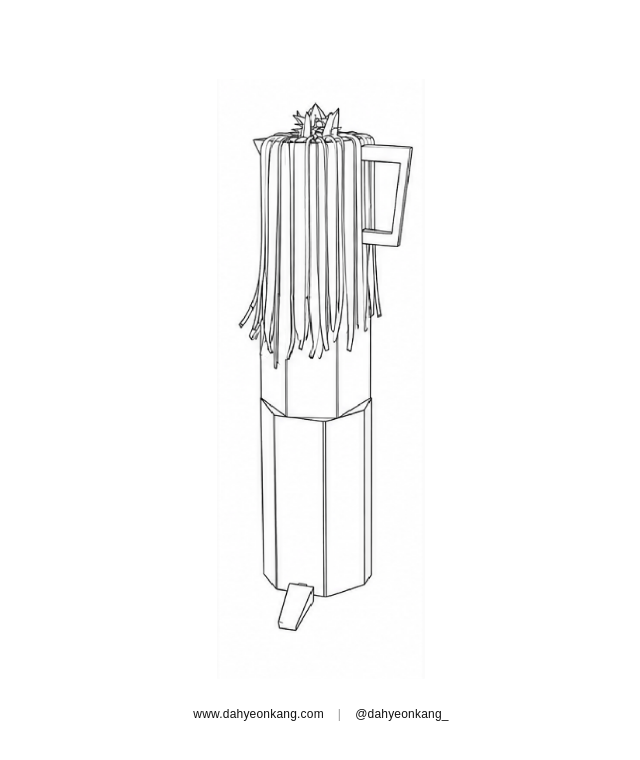
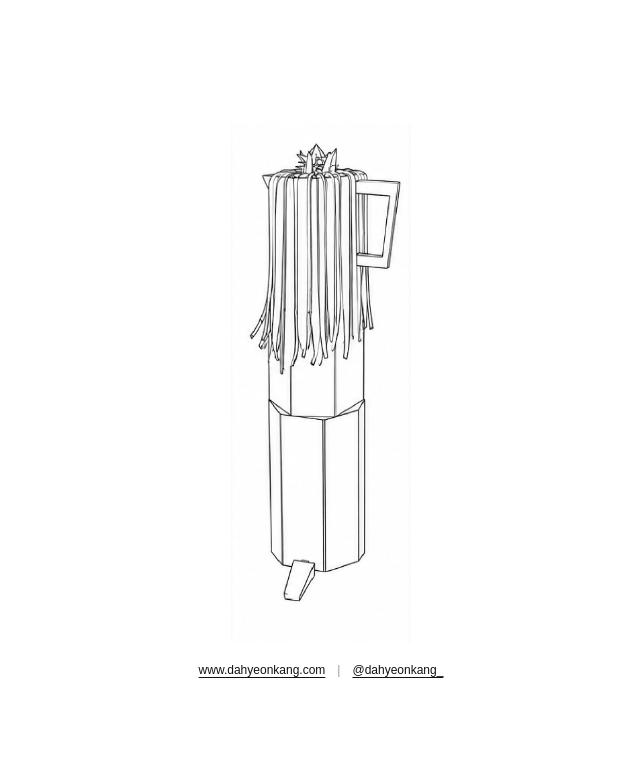
Before and after one commit to DahyeonKang94/Time_Spirit, a plain HTML site: page index.html in a window 1280 px wide. Shown: the whole page, without its empty margins (319-959 px from the left). Drawn offline with Linux system fonts and the light colour scheme.

Commit message:
Update index.html

```diff
--- a/index.html
+++ b/index.html
@@ -14,10 +14,9 @@
 
     html, body {
       margin: 0;
-      padding: 0;
       width: 100%;
       min-height: 100%;
-      background: #ffffff;
+      background: white;
     }
 
     body {
@@ -27,46 +26,44 @@
       flex-direction: column;
       justify-content: center;
       align-items: center;
-      padding: 30px 16px;
+      padding: 20px 12px;
       font-family: Arial, sans-serif;
     }
 
     .spirit {
       display: block;
       width: auto;
+      height: auto;
       max-width: 100%;
-      max-height: 75vh;
-      max-height: 75dvh;
+      max-height: 65vh;
+      max-height: 65dvh;
       object-fit: contain;
     }
 
     .links {
       display: flex;
+      flex-wrap: wrap;
       justify-content: center;
       align-items: center;
-      gap: 14px;
-      margin-top: 28px;
+      gap: 12px;
+      margin-top: 20px;
       font-size: 12px;
-      letter-spacing: 0.2px;
+      text-align: center;
     }
 
     .links a {
-      color: #111111;
-      text-decoration: none;
-    }
-
-    .links a:hover {
+      color: #111;
       text-decoration: underline;
+      text-underline-offset: 3px;
     }
 
     .divider {
-      color: #999999;
+      color: #999;
     }
   </style>
 </head>
 
 <body>
-
   <img
     class="spirit"
     src="./TIME.gif"
@@ -74,18 +71,15 @@
   >
 
   <div class="links">
-    <a href="https://www.dahyeonkang.com"
-       target="_blank" rel="noopener noreferrer">
+    <a href="https://www.dahyeonkang.com">
       www.dahyeonkang.com
     </a>
 
     <span class="divider">|</span>
 
-    <a href="https://www.instagram.com/dahyeonkang_/"
-       target="_blank" rel="noopener noreferrer">
+    <a href="https://www.instagram.com/dahyeonkang_/">
       @dahyeonkang_
     </a>
   </div>
-
 </body>
 </html>
```
